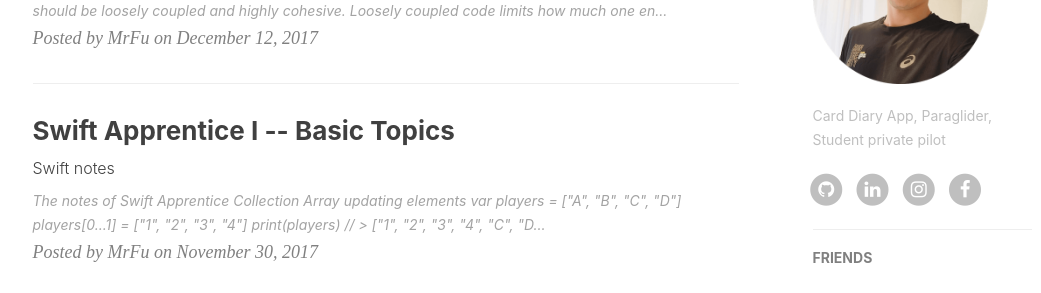
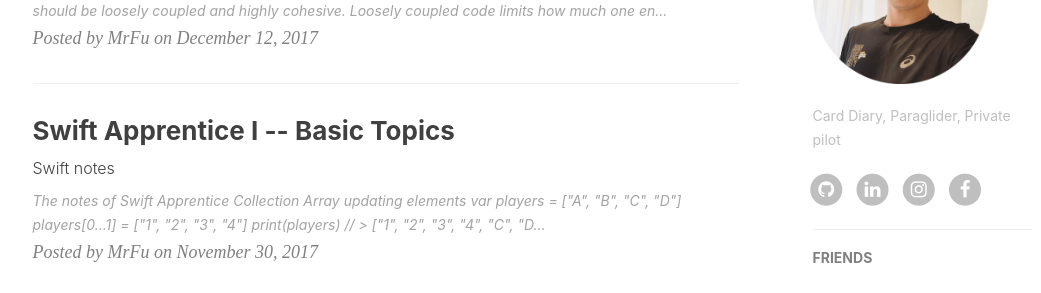
Before and after one commit to MrFuFuFu/mrfufufu.github.io, a Jekyll site: the page built from index.html, in a window 1280 px wide and 900 px high, scrolled down 628 px. Shown: the part 153-446 px from the top of the window, without its empty margins (135-1176 px from the left). Built offline with Jekyll 4.4.1, drawn with Linux system fonts in a browser that asks for light colours; nearby versions of some CDN libraries; the list of posts is cut into pages by our own code; comment, search, counter and statistics services are not loaded.

Commit message:
update info

```diff
--- a/_config.yml
+++ b/_config.yml
@@ -3,7 +3,7 @@ title: Yuan Fu
 SEOTitle: Yuan Fu
 header-img: img/home-bg.jpg
 email: mrfuyuan@gmail.com
-description: "Card Diary App, Paraglider, Student private pilot"
+description: "Card Diary, Paraglider, Private pilot"
 keyword: "Yuan Fu, YuanFu, Card Diary, 卡片日记, Fu Yuan, 傅圆, MrFu, 傅傅傅先生, MrFuFuFu, Mr.Fu, @傅圆, 傅圆的博客, MrFu Blog, 博客, 个人网站, 互联网, Android, iOS, Swift, Java"
 url: "https://mrfu.me"
 baseurl: ""
@@ -56,7 +56,7 @@ ga_domain: mrfu
 
 # Sidebar settings
 sidebar: true                           # whether or not using Sidebar.
-sidebar-about-description: "Card Diary App, Paraglider, Student private pilot"
+sidebar-about-description: "Card Diary, Paraglider, Private pilot"
 sidebar-avatar: /img/avatar-mrfu.png     # use absolute URL.
 
 
```
